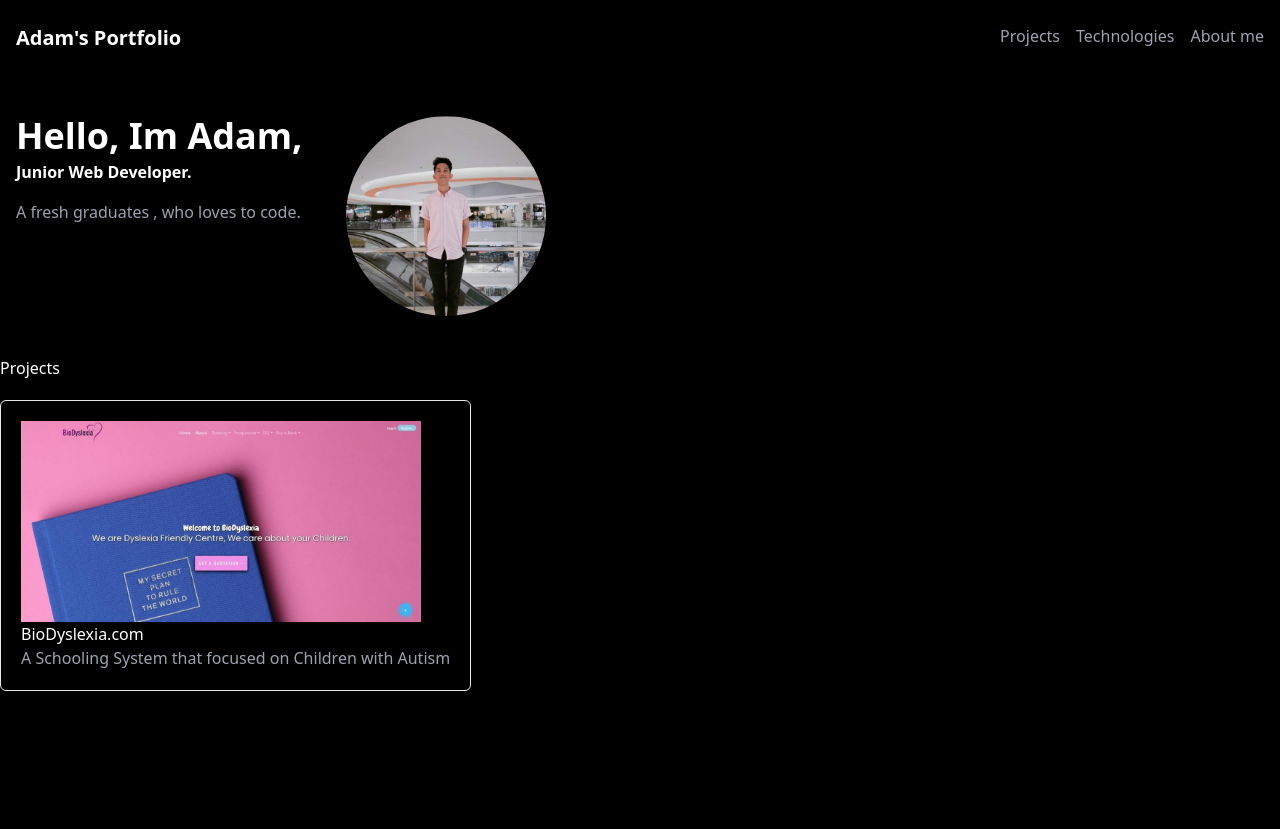
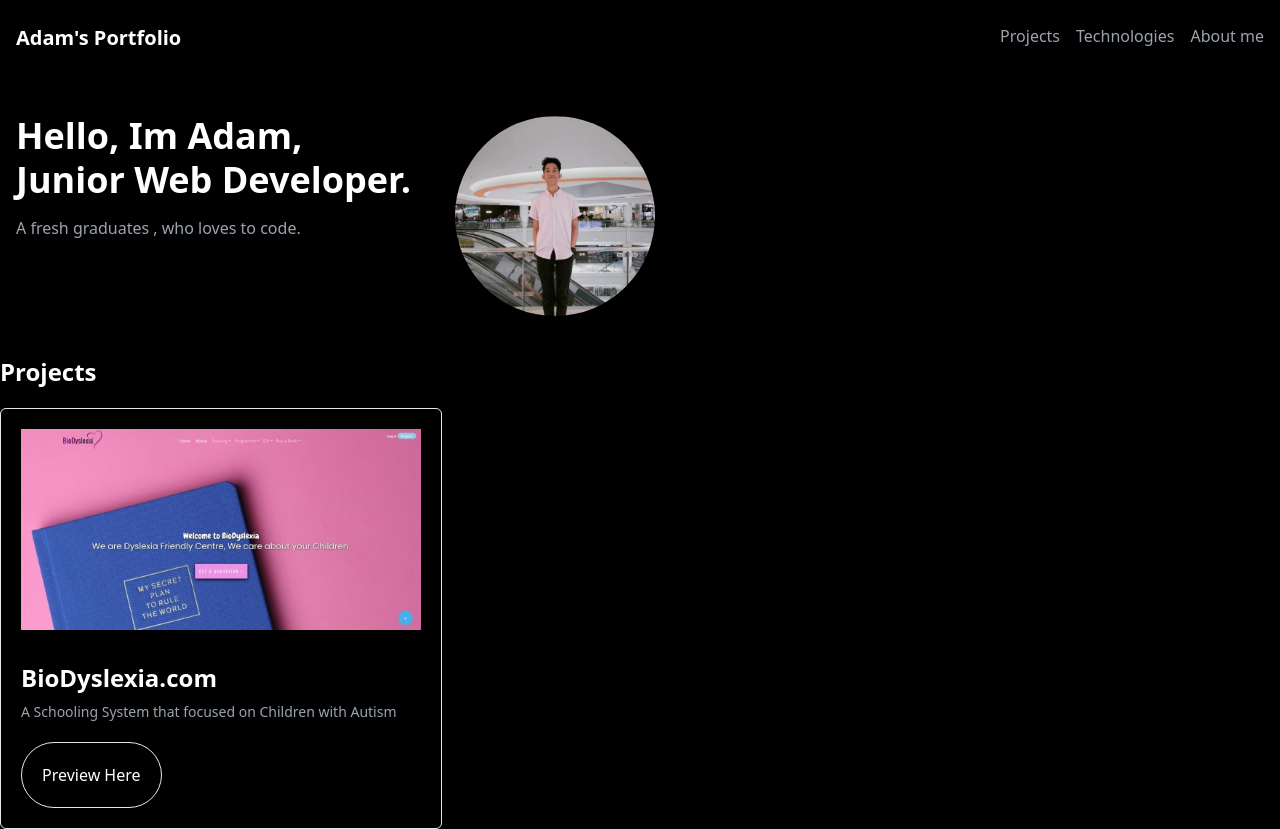
Before and after one commit to Adamz99s/Portfolio99s, a React (Vite) app in the folder portfolio99s/: page / in a window 1280 px wide. Before the commit the page ends 800 px from the top, so only its background shows below. Built offline with nearby package versions, Linux system fonts and the light colour scheme.

Commit message:
Adjusting paragraphs and add button inside the rounded bar

```diff
--- a/portfolio99s/src/App.jsx
+++ b/portfolio99s/src/App.jsx
@@ -39,7 +39,7 @@ function App() {
           <div className='container m-auto px-4 py-10 flex gap-6'>
           <div>
           <h1 className='font-bold text-4xl'>Hello, Im Adam,</h1>
-          <h1 className='font-bold text-4x1 mt-1 gradient-text'>Junior Web Developer.</h1>
+          <h1 className='font-bold text-4xl mt-1 gradient-text'>Junior Web Developer.</h1>
           <p className='mt-4 text-gray-400'>A fresh graduates , who loves to code.</p>
           </div>
           <div className='ml-5'>
@@ -50,14 +50,16 @@ function App() {
         {/*PROJECT SECTION */}
         <section>
           <div className='container m-auto cursor-pointer'>
-            <h2>Projects</h2>
+            <h2 className='text-2xl font-semibold'>Projects</h2>
             <div className='flex gap-10 mt-5'>
             <div className='border rounded-md p-5'>
 
               <img src={Biowebproj} style={{width:400}} alt="Bioweb project img" />
-              <h3>BioDyslexia.com</h3>
-              <p className='text-gray-400'>A Schooling System that focused on Children with Autism</p>
-
+              <h3 className='text-2xl font-semibold mt-8'>BioDyslexia.com</h3>
+              <p className='text-gray-400 text-sm mt-2'>A Schooling System that focused on Children with Autism</p>
+              <div className='flex'>
+              <button className='p-5 border rounded-full mt-5'>Preview Here</button>
+              </div>
             </div>
             <div>
                 {/*IMPLEMENT NEXT IMG HERE */}
```
